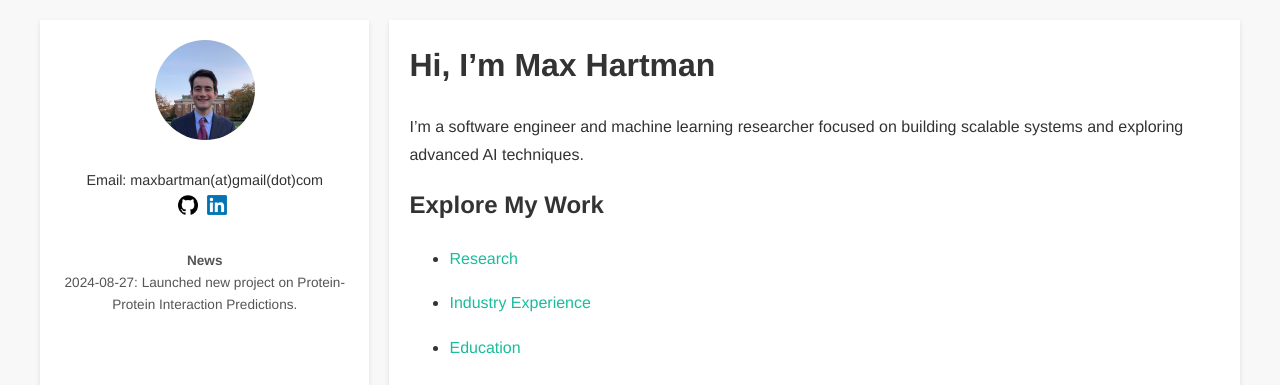
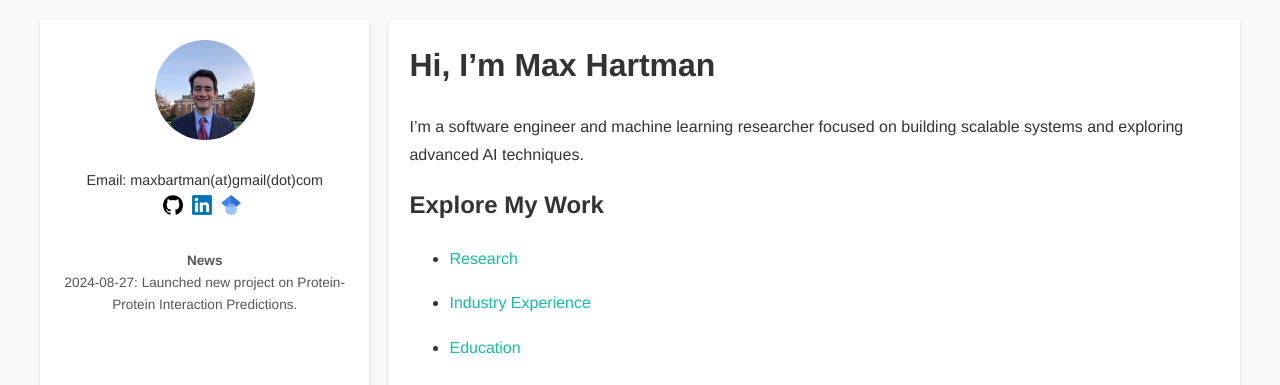
Before and after one commit to MaxBHartman/maxbhartman.github.io, a Jekyll site: the page built from index.md, in a window 1280 px wide. Shown: the top 385 px of the page. Built offline with Jekyll 4.4.1, drawn with Linux system fonts in a browser that asks for light colours.

Commit message:
Added google scholar

```diff
--- a/_layouts/default.html
+++ b/_layouts/default.html
@@ -27,6 +27,10 @@
         <img src="{{ '/images/linkedin.png' | relative_url }}" alt="LinkedIn" class="social-icon">
       </a>
 
+      <a href="https://scholar.google.com/citations?user=WXncIGMAAAAJ&hl=en" target="_blank">
+        <img src="{{ '/images/google-scholar.png' | relative_url }}" alt="Google Scholar" class="social-icon">
+      </a>
+
 
       <p class="news">
         <strong>News</strong><br>
```
Also changed, not shown: images/google-scholar.png (added).
